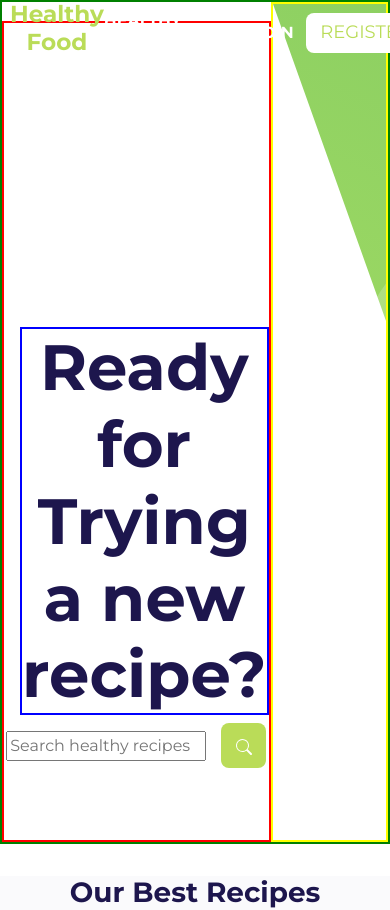
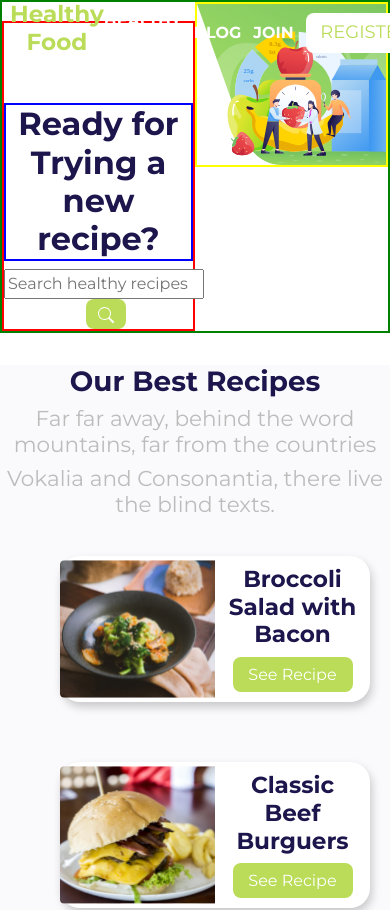
Before and after one commit to visantiago99/gcb-frontend-challenge, a React (Create React App) app: page / in a window 390 px wide. Shown: the top 910 px of the page. Built offline with nearby package versions, Linux system fonts and the light colour scheme.

Commit message:
Add media queries for responsivity

```diff
--- a/src/App.css
+++ b/src/App.css
@@ -65,22 +65,19 @@
 .hero-container {
   display: flex;
   justify-content: space-between;
-  height: 100vh;
+  max-height: 100vh;
+  height: 100%;
   margin-bottom: 2rem;
   max-width: 100%;
   border: 2px solid green;
 }
 
-.hero-img {
-  background-image: url('./images/Illustration.svg');
-  background-repeat: no-repeat;
-  background-size: cover;
-  width: 70rem;
+.hero-img img {
+  max-width: 100%;
   border: 2px solid yellow;
 }
 
 .search-container {
-  margin-top: 5%;
   font-size: 1rem;
   color: #1d164d;
   border: 2px solid red;
@@ -89,9 +86,8 @@
 
 .search-container h1 {
   font-size: 4rem;
-  margin-left: 1rem;
   border: 2px solid blue;
-  margin-top: 19rem;
+  margin-top: 9rem;
 }
 
 .search-container button {
@@ -349,19 +345,36 @@
   border-radius: 6px;
 }
 
+@media (max-width: 1100px) {
+  .search-container {
+    margin-top: 5%;
+    width: 50%;
+  }
+
+  .search-container h1 {
+    font-size: 3rem;
+    margin-top: 5rem;
+  }
+
+  .search-container button {
+    height: 30px;
+    width: 40px;
+  }
+}
+
+@media (max-width: 799px) {
+  .search-container h1 {
+    font-size: 2rem;
+    margin-top: 5rem;
+  }
+}
+
 @media (max-width: 720px) {
   .recipes-grid-container {
-    border: 0px solid white;
-    max-width: 1200px;
-    margin: 0 auto;
-    display: grid;
     grid-template-areas:
     "know-item"
     "know-item"
     "know-item"
     "know-item";
-    padding: 0px 20px 0px 20px;
-    justify-content: center;
-    background-color: #fafafc;
   }
 }
--- a/src/components/BlogCarrousel.jsx
+++ b/src/components/BlogCarrousel.jsx
@@ -1,7 +1,7 @@
 import { Splide, SplideSlide } from '@splidejs/react-splide';
 import '@splidejs/splide/dist/css/splide.min.css';
 import CarrouselCard from './CarrouselCard';
-import React from 'react';
+import React, { useState, useEffect } from 'react';
 import bloco_image_1 from '../images/bloco_image_1.svg';
 import bloco_image_2 from '../images/bloco_image_2.svg';
 import bloco_image_3 from '../images/bloco_image_3.svg';
@@ -12,6 +12,21 @@ import perfil3 from '../images/perfil3.svg';
 import perfil4 from '../images/perfil4.svg';
 
 export default function BlogCarrousel() {
+  const [screenWidth, setScreenWidth] = useState()
+
+  const watchScreen = () => {
+    const screenSize = window.innerWidth;
+    if (screenSize < 1040 && screenSize > 815) return setScreenWidth('15rem')
+    if (screenSize < 815) return setScreenWidth('30rem')
+    return setScreenWidth('0rem')
+  };
+
+  useEffect(() => {
+    watchScreen()
+    window.addEventListener('resize', watchScreen);
+    return () => window.removeEventListener('resize', watchScreen)
+  }, [screenWidth])
+
   return (
     <div className="carrousel-container">
       <div className="carrousel-info">
@@ -25,6 +40,7 @@ export default function BlogCarrousel() {
     options={ {
       rewind: true,
       perPage: 3,
+      gap: screenWidth,
     } }
     >
       <SplideSlide>
--- a/src/components/Formulary.jsx
+++ b/src/components/Formulary.jsx
@@ -23,8 +23,8 @@ export default function Formulary() {
 
   const fetchCEP = async (cep) => {
     try {
-      if (formulary.cep.length === 8) {
-        const fetchData = await axios.get(`https://viacep.com.br/ws/77020468/json/`)
+      if (formulary.cep.length > 7) {
+        const fetchData = await axios.get(`https://viacep.com.br/ws/${cep}/json/`)
         console.log(fetchData)
         return setCepData(fetchData.data)
       }
@@ -34,7 +34,7 @@ export default function Formulary() {
   }
 
   useEffect(() => {
-    fetchCEP()
+    fetchCEP(formulary.cep)
   }, [formulary.cep])
 
   const handleChange = ({target}) => {
--- a/src/components/Hero.jsx
+++ b/src/components/Hero.jsx
@@ -1,5 +1,5 @@
 import React from 'react';
-// import Illustration from '../images/Illustration.svg';
+import Illustration from '../images/Illustration.svg';
 import { BsSearch } from "react-icons/bs";
 
 export default function Hero() {
@@ -11,7 +11,7 @@ export default function Hero() {
         <button><BsSearch /></button>
       </div>
       <div className="hero-img">
-        {/* <img src={Illustration} alt="Illustration" /> */}
+        <img src={Illustration} alt="Illustration" />
       </div>
     </div>
   )
```
